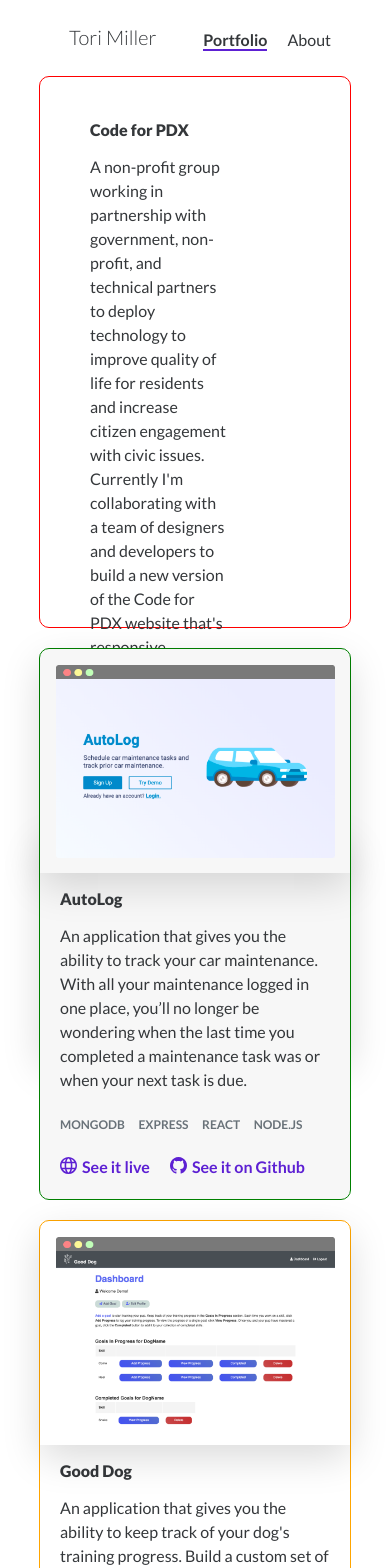
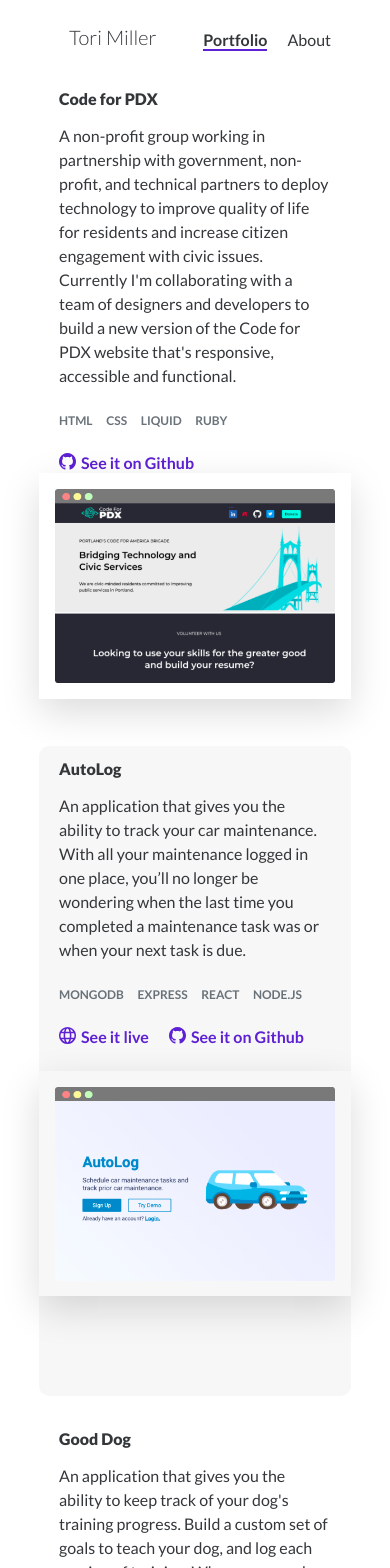
Before and after one commit to torimiller/portfolio, a React (Create React App) app in the folder client/: page / in a window 390 px wide. Shown: the top 1568 px of the page. Built offline with nearby package versions, Linux system fonts and the light colour scheme.

Commit message:
fixed breakpoint layout issues

```diff
--- a/client/src/App.css
+++ b/client/src/App.css
@@ -15,12 +15,6 @@
   width: 100%;
   height: 100%;
 }
-
-/* @media (max-width: 688px) {
-  .container {
-    grid-template-columns: repeat(3, 1fr);
-  }
-} */
 
 @media (max-width: 900px) {
   .container {
@@ -301,29 +295,6 @@
   color: #34373A;
 }
 
-/* .portfolio-preview-intro {
-  grid-column-start: 2;
-  grid-column-end: 4;
-  padding: 30px 60px;
-} */
-
-/* .portfolio-preview-image {
-  display: block;
-  grid-column-start: 4;
-  grid-column-end: 6;
-  width: 400px;
-}
-
-.portfolio-preview-h1 {
-  font-size: 2.5em;
-}
-
-.portfolio-preview-subtext {
-  font-size: 1.25em;
-  padding-right: 15%;
-  line-height: 1.4em;
-} */
-
 .portfolio-piece {
   height: 350px;
   background-color: #f7f7f7;
@@ -376,7 +347,6 @@
   grid-row: 1;
   grid-template-columns: repeat(3, 1fr);
   background-color: #ffffff;
-  border: 1px solid red;
 }
 
 .code4pdx-image {
@@ -405,7 +375,6 @@
   grid-row: 3;
   grid-template-columns: repeat(3, 1fr);
   background-color: #ffffff;
-  border: 1px solid orange;
 }
 
 .good-dog-image {
@@ -433,7 +402,6 @@
   grid-column-end: 6;
   grid-row: 2;
   grid-template-columns: repeat(3, 1fr);
-  border: 1px solid green;
 }
 
 .autolog-image {
@@ -462,7 +430,6 @@
   grid-column-end: 6;
   grid-row: 4;
   grid-template-columns: repeat(3, 1fr);
-  border: 1px solid blue;
 }
 
 .twitter-image {
@@ -485,22 +452,6 @@
 }
 
 @media (max-width: 1250px) {
-  /* .portfolio-preview-intro {
-    padding: 30px 30px 30px 60px;
-  }
-
-  .portfolio-preview-image {
-    width: 300px;
-    padding-top: 25px;
-  }
-
-  .portfolio-preview-h1 {
-    font-size: 1.75em;
-  }
-
-  .portfolio-preview-subtext {
-    font-size: 1em;
-  } */
 
   .content-description {
     font-size: 1em;
@@ -533,20 +484,13 @@
   }
 }
 
-/* @media (max-width: 950px) {
-  .code4pdx-image, .good-dog-image, .autolog-image, .twitter-image {
-    height: 150px;
-  }
-} */
-
-/* originally max-width: 688px */
 @media (max-width: 900px) {
   .portfolio-wrapper {
     grid-column-start: 1;
     grid-column-end: 4;
     display: grid;
     grid-template-columns: 10% 80% 10%;
-    grid-template-rows: repeat(3, 1fr);
+    grid-template-rows: repeat(4, 1fr);
     grid-row-gap: 20px;
     margin-bottom: 100px;
     margin-top: 25px;
@@ -554,47 +498,31 @@
     color: #34373A;
   }
 
-  /* .portfolio-preview-intro {
-    grid-column: 2;
-    padding: 0;
-    padding-left: 60px;
-  }
-
-  .portfolio-preview-image {
-    display: none;
-  } */
-
   .portfolio-wrapper > .portfolio-h1 {
     grid-row: 1;
     grid-column: 2;
   }
 
-  .portfolio-piece-code4pdx {
+  .portfolio-piece {
     display: grid;
     grid-column: 2;
+    grid-template-rows: repeat(2, 1fr);
+  }
+
+  .portfolio-piece-code4pdx {
     grid-row: 1;
-    grid-template-rows: repeat(3, 1fr);
   }
 
   .portfolio-piece-good-dog {
-    display: grid;
-    grid-column: 2;
     grid-row: 3;
-    grid-template-rows: repeat(3, 1fr);
   }
 
   .portfolio-piece-autolog {
-    display: grid;
-    grid-column: 2;
     grid-row: 2;
-    grid-template-rows: repeat(3, 1fr);
   }
 
   .portfolio-piece-twitter {
-    display: grid;
-    grid-column: 2;
     grid-row: 4;
-    grid-template-rows: repeat(3, 1fr);
   }
 
   .portfolio-piece {
@@ -607,7 +535,7 @@
   }
 
   .code4pdx-image, .good-dog-image, .autolog-image, .twitter-image {
-    grid-row: 1;
+    grid-row: 2;
     grid-column-start: 1;
     grid-column-end: 4;
     width: 90%;
@@ -616,9 +544,8 @@
     height: auto;
   }
 
-  .good-dog-content, .autolog-content, .twitter-content {
-    grid-row-start: 2;
-    grid-row-end: 4;
+  .code4pdx-content, .good-dog-content, .autolog-content, .twitter-content {
+    grid-row: 1;
     grid-column-start: 1;
     grid-column-end: 4;
     padding: 0 20px;
@@ -631,9 +558,6 @@
     margin-top: 0;
   }
 
-  .portfolio-piece {
-    height: 550px;
-  }
 }
 
 @media (max-width: 375px) {
```
